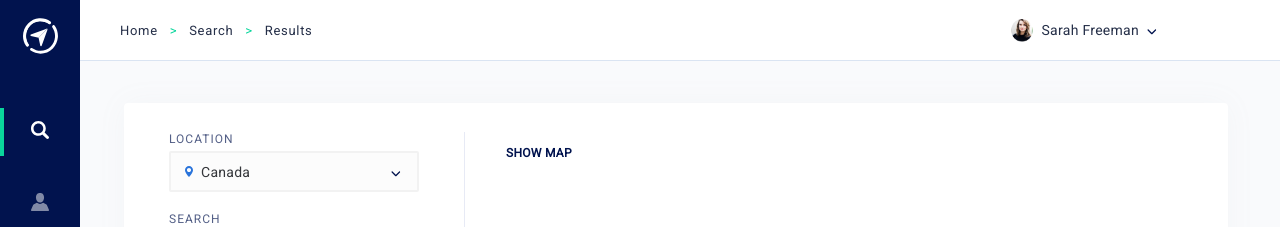
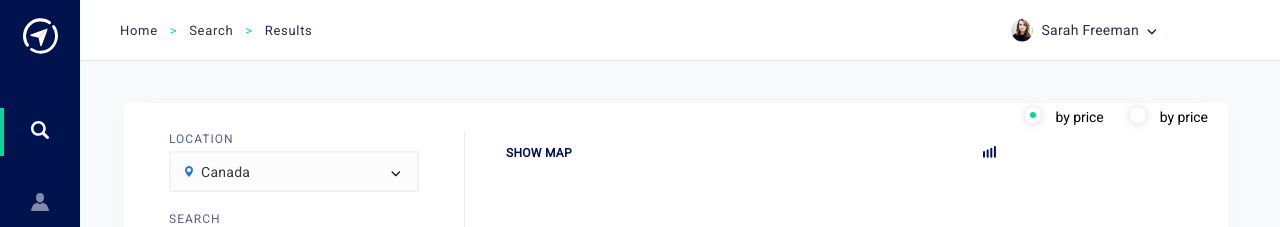
Before and after one commit to VS0x01/my-fixer-client, a Vue app: page /#/search/results in a window 1280 px wide. Shown: the top 227 px of the page. Built offline with nearby package versions, Linux system fonts and the light colour scheme.

Commit message:
add input radio for search sort type choosing

```diff
--- a/src/search/views/Search.vue
+++ b/src/search/views/Search.vue
@@ -264,8 +264,10 @@ export default {
   text-transform: uppercase
 
 #search-results, #search-map
+  flex: 1 1 auto
   display: flex
   flex-flow: column nowrap
+
 </style>
 
 <style lang="sass">
--- a/src/search/views/SearchMap.vue
+++ b/src/search/views/SearchMap.vue
@@ -7,7 +7,7 @@
     >
       Show results
     </router-link>
-    <img src="@/assets/map.png" alt="map" style="margin: 0 41px" />
+    <img src="@/assets/map.png" alt="map" style="margin: 17px 41px;flex: 1 1 auto;" />
   </div>
 </template>
 
@@ -20,6 +20,6 @@ export default {
 <style lang="sass" scoped>
 .superscription
   display: inline-block
-  margin: 43px auto 17px 41px
+  margin: 43px auto 0 41px
   font-weight: 600
 </style>
--- a/src/search/views/SearchResults.vue
+++ b/src/search/views/SearchResults.vue
@@ -1,8 +1,66 @@
 <template>
   <div id="search-results">
-    <router-link :to="{ name: 'searchMap' }" tag="span" class="superscription">
-      Show map
-    </router-link>
+    <div class="search-results__top">
+      <router-link
+        :to="{ name: 'searchMap' }"
+        tag="span"
+        class="superscription"
+      >
+        Show map
+      </router-link>
+      <div class="search-results__sort">
+        <svg
+          width="13"
+          height="12"
+          viewBox="0 0 13 12"
+          fill="none"
+          xmlns="http://www.w3.org/2000/svg"
+        >
+          <line
+            x1="1"
+            y1="6.07874"
+            x2="1"
+            y2="10.8502"
+            stroke="#01134E"
+            stroke-width="2"
+            stroke-linecap="round"
+            stroke-linejoin="round"
+          />
+          <line
+            x1="4.64284"
+            y1="4.38574"
+            x2="4.64284"
+            y2="10.8501"
+            stroke="#01134E"
+            stroke-width="2"
+            stroke-linecap="round"
+          />
+          <line
+            x1="8.28575"
+            y1="2.69287"
+            x2="8.28575"
+            y2="10.8501"
+            stroke="#01134E"
+            stroke-width="2"
+            stroke-linecap="round"
+          />
+          <line
+            x1="11.9286"
+            y1="1"
+            x2="11.9286"
+            y2="10.8501"
+            stroke="#01134E"
+            stroke-width="2"
+            stroke-linecap="round"
+            stroke-linejoin="round"
+          />
+        </svg>
+        <input type="radio" id="price" name="sort" value="price" checked />
+        <label for="price" class="sort-label">by price</label>
+        <input type="radio" id="rating" name="sort" value="rating" />
+        <label for="rating" class="sort-label">by price</label>
+      </div>
+    </div>
     <!-- <section class=""></section> +scrollbar(#E0E6F0, ##F5F7FA, 8px) -->
   </div>
 </template>
@@ -14,8 +72,39 @@ export default {
 </script>
 
 <style lang="sass" scoped>
+@import "../../shared/sass/mixins"
+
+.search-results__top
+  display: flex
+  svg
+    margin: 43px 23px 17px auto
+
 .superscription
   display: inline-block
   margin: 43px auto 17px 41px
   font-weight: 600
+
+.search-results__sort
+  display: flex
+
+#price, #rating
+  appearance: none
+  background: #FFF
+  border: 1px solid #F0F1F3
+  border-radius: 50%
+  box-shadow: 0 1px 7px rgba(204, 202, 212, 0.58)
+  width: 18px
+  height: 18px
+
+  &:focus
+    outline: none
+
+  &:checked
+    background: #0AD69C
+    background-clip: content-box
+    padding: 5px
+
+.sort-label
+  +superscription(Roboto, 300, 14px, 28px, -0.046704px, #000)
+  margin: 0 20px 0 10px
 </style>
```
